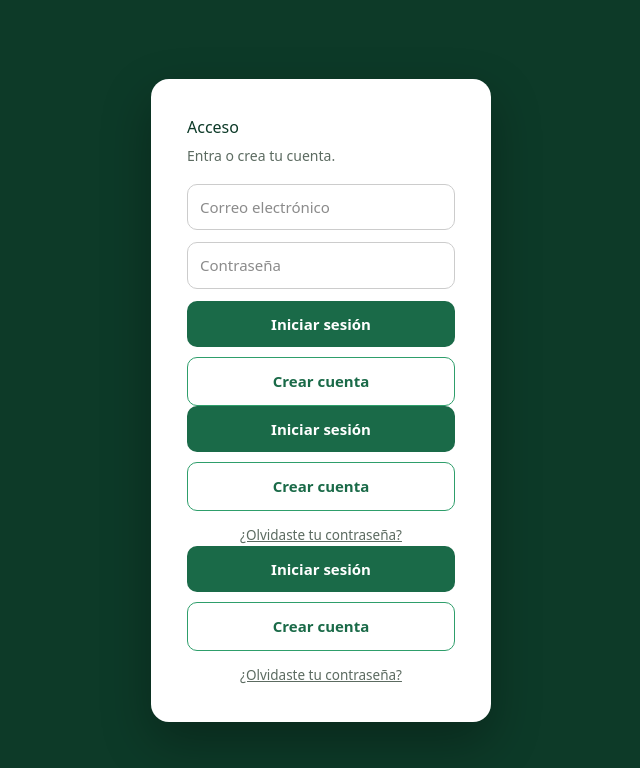
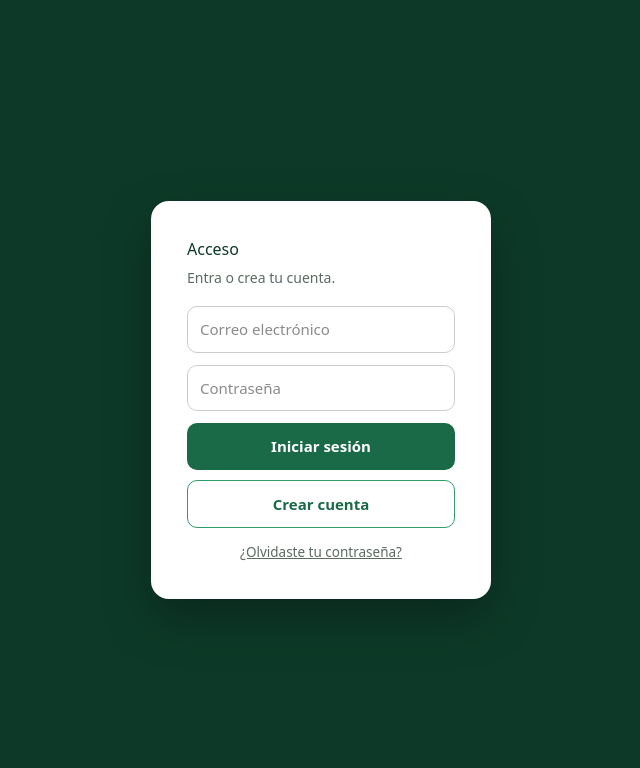
Before and after one commit to smayov/tgh-roadmap, a Next.js app: page /acceso in a window 1280 px wide. Shown: the top 768 px of the page, without its empty margins (319-959 px from the left). Built offline with nearby package versions, Linux system fonts and the light colour scheme; no server answers.

Commit message:
Recuperacion de contraseña: enlace en acceso y pagina recuperar

```diff
--- a/app/acceso/page.jsx
+++ b/app/acceso/page.jsx
@@ -93,11 +93,6 @@ const recuperar = async () => {
         <input style={input} type="password" placeholder="Contraseña" value={password} onChange={(e) => setPassword(e.target.value)} />
         <button onClick={entrar} style={btn}>Iniciar sesión</button>
         <button onClick={registrar} style={btnGhost}>Crear cuenta</button>
-        <button onClick={entrar} style={btn}>Iniciar sesión</button>
-        <button onClick={registrar} style={btnGhost}>Crear cuenta</button>
-        <button onClick={recuperar} style={linkOlvido}>¿Olvidaste tu contraseña?</button>
-        <button onClick={entrar} style={btn}>Iniciar sesión</button>
-        <button onClick={registrar} style={btnGhost}>Crear cuenta</button>
         <button onClick={recuperar} style={linkOlvido}>¿Olvidaste tu contraseña?</button>
         {msg && <p style={{ marginTop: 14, fontSize: 14, color: msg.startsWith("Error") ? "#c0392b" : "#1A6A48" }}>{msg}</p>}
       </div>
```
